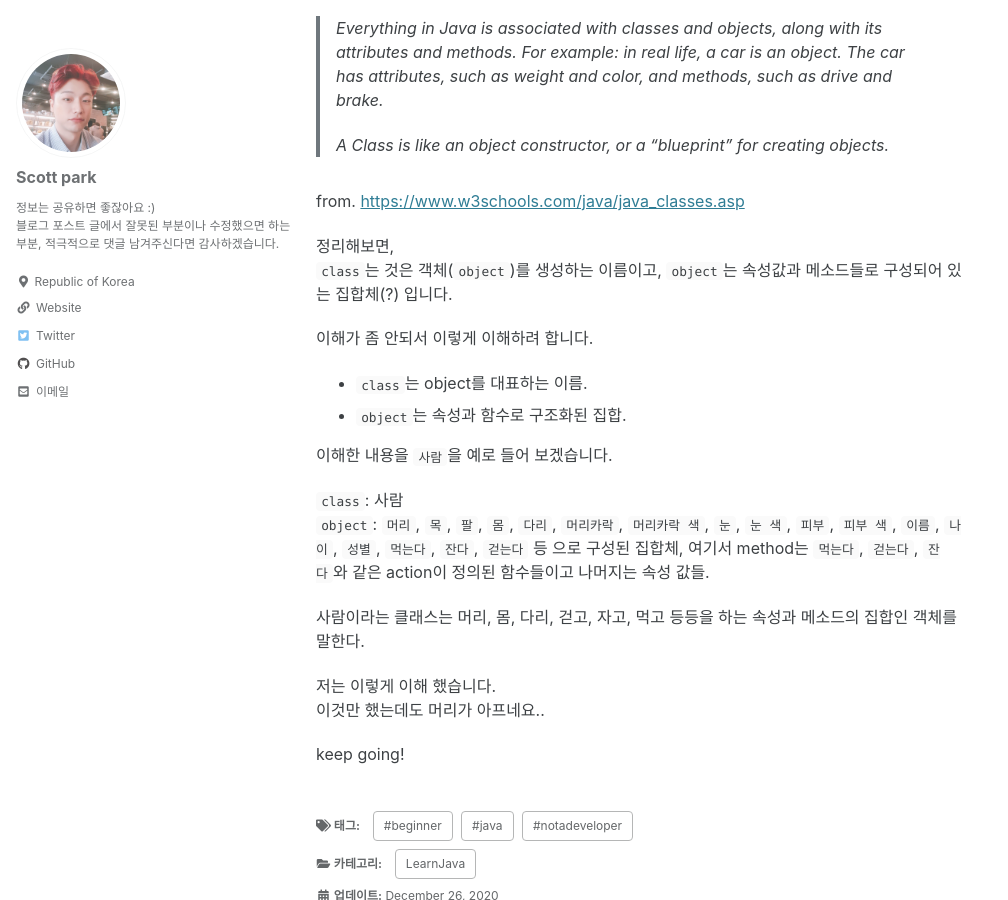
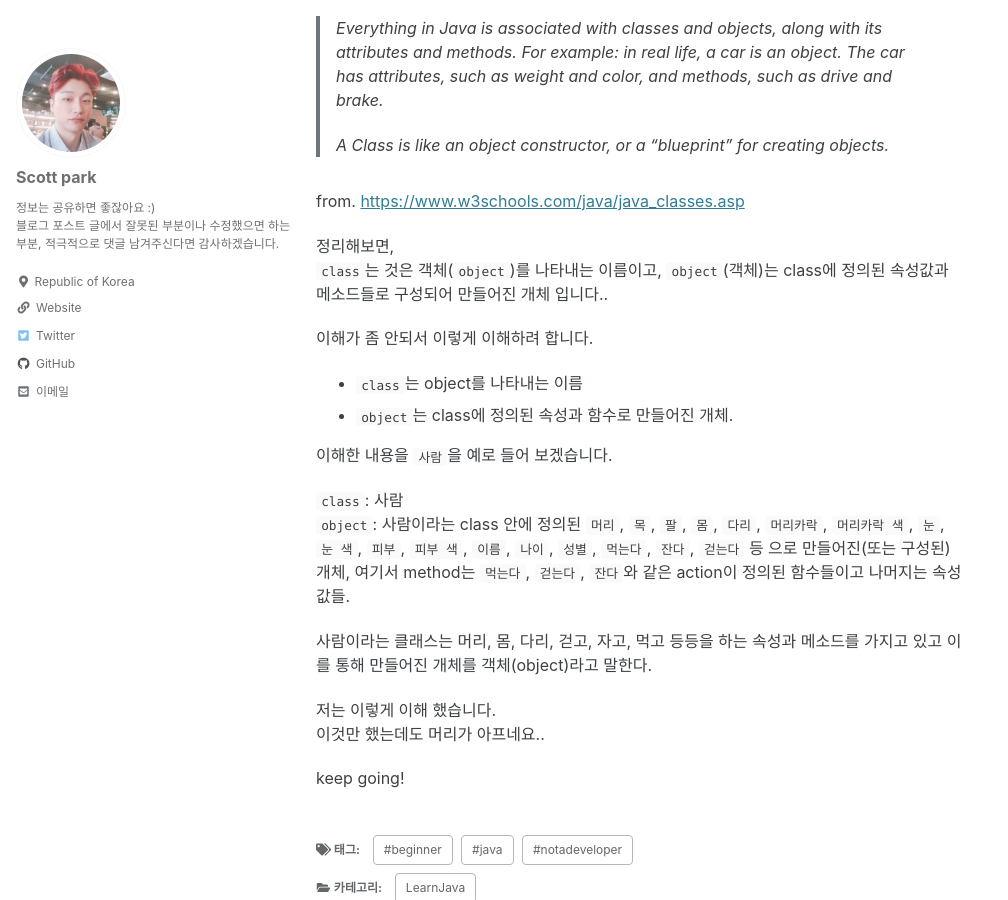
Before and after one commit to Scott-Park/scott-park.github.io, a Jekyll site: the page built from _posts/2020-12-26-about-function-vs-method-and-class.md, in a window 1280 px wide and 900 px high, scrolled down 2607 px. Shown: the whole window, without its empty margins (0-1008 px from the left). Built offline with Jekyll 4.4.1, drawn with Linux system fonts in a browser that asks for light colours; cached includes are drawn as plain includes; comment, search, counter and statistics services are not loaded.

Commit message:
Update class information

```diff
--- a/_posts/2020-12-26-about-function-vs-method-and-class.md
+++ b/_posts/2020-12-26-about-function-vs-method-and-class.md
@@ -111,18 +111,18 @@ from. [https://www.w3schools.com/java/java_classes.asp](https://www.w3schools.co
 
 
 정리해보면, <br>
-`class`는 것은 객체(`object`)를 생성하는 이름이고, `object`는 속성값과 메소드들로 구성되어 있는 집합체(?) 입니다.
+`class`는 것은 객체(`object`)를  나타내는 이름이고, `object`(객체)는 class에 정의된 속성값과 메소드들로 구성되어 만들어진 개체 입니다..
 
 이해가 좀 안되서 이렇게 이해하려 합니다. <br>
-- `class`는 object를 대표하는 이름.
-- `object`는 속성과 함수로 구조화된 집합.
+- `class`는 object를 나타내는 이름
+- `object`는 class에 정의된 속성과 함수로 만들어진 개체.
 
 이해한 내용을 `사람`을 예로 들어 보겠습니다.<br>
 
 `class`: 사람<br>
-`object`:  `머리`, `목`, `팔`, `몸`, `다리`, `머리카락`, `머리카락 색`, `눈`, `눈 색`, `피부`, `피부 색`, `이름`, `나이`, `성별`, `먹는다`, `잔다`, `걷는다` 등 으로 구성된 집합체, 여기서 method는 `먹는다`, `걷는다`, `잔다`와 같은 action이 정의된 함수들이고 나머지는 속성 값들.
+`object`:  사람이라는 class 안에 정의된 `머리`, `목`, `팔`, `몸`, `다리`, `머리카락`, `머리카락 색`, `눈`, `눈 색`, `피부`, `피부 색`, `이름`, `나이`, `성별`, `먹는다`, `잔다`, `걷는다` 등 으로 만들어진(또는 구성된) 개체, 여기서 method는 `먹는다`, `걷는다`, `잔다`와 같은 action이 정의된 함수들이고 나머지는 속성 값들.
 
-사람이라는 클래스는 머리, 몸, 다리, 걷고, 자고, 먹고 등등을 하는 속성과 메소드의 집합인 객체를 말한다.
+사람이라는 클래스는 머리, 몸, 다리, 걷고, 자고, 먹고 등등을 하는 속성과 메소드를 가지고 있고 이를 통해 만들어진 개체를 객체(object)라고 말한다.
 
 저는 이렇게 이해 했습니다. <br>
 이것만 했는데도 머리가 아프네요..
```
